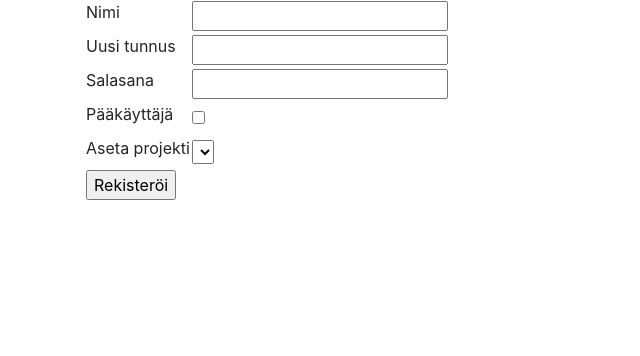
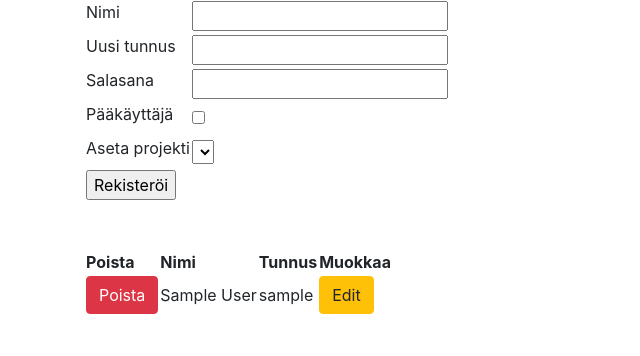
Before and after one commit to sebazai/Tyoajanseuranta, a Flask app: template application/templates/auth/registration.html in a window 1280 px wide. Shown: the part 81-437 px from the top of the page, without its empty margins (0-640 px from the left). Run offline with Flask 2, Linux system fonts and the light colour scheme; the template is opened without the code that fills it: values that come from a table or form of the project are taken from there, others are empty; tables that the repository leaves empty hold one stand-in row (values such as "Sample post"); lists and menus that the app fills with data are empty; some libraries are stand-ins or nearby versions.

Commit message:
listaus käyttäjistä ja napit

```diff
--- a/application/templates/auth/registration.html
+++ b/application/templates/auth/registration.html
@@ -33,5 +33,25 @@
 		</tr>
 	</table>
 </form>
+<br />
+<br />
+<table>
+	<th>Poista</th>
+	<th>Nimi</th>
+	<th>Tunnus</th>
+	<th>Muokkaa</th>
+	{% for kayttaja in kayttajat %}
 
+	<tr>
+		<td>
+                   <form method="POST" action="{{ url_for('kayttaja_poista', account_id=kayttaja.id) }}">
+		   <input type="submit" class="btn btn-danger" value="Poista" />
+		   </form>
+                </td>
+		<td>{{kayttaja.name}}</td>
+		<td>{{kayttaja.username}}</td>
+		<td><a href="{{ url_for('kayttaja_update', account_id=kayttaja.id) }} "><button class="btn btn-warning">Edit</button></a></td>
+	</tr>
+	{% endfor %}
+</table>
 {% endblock %}
```
